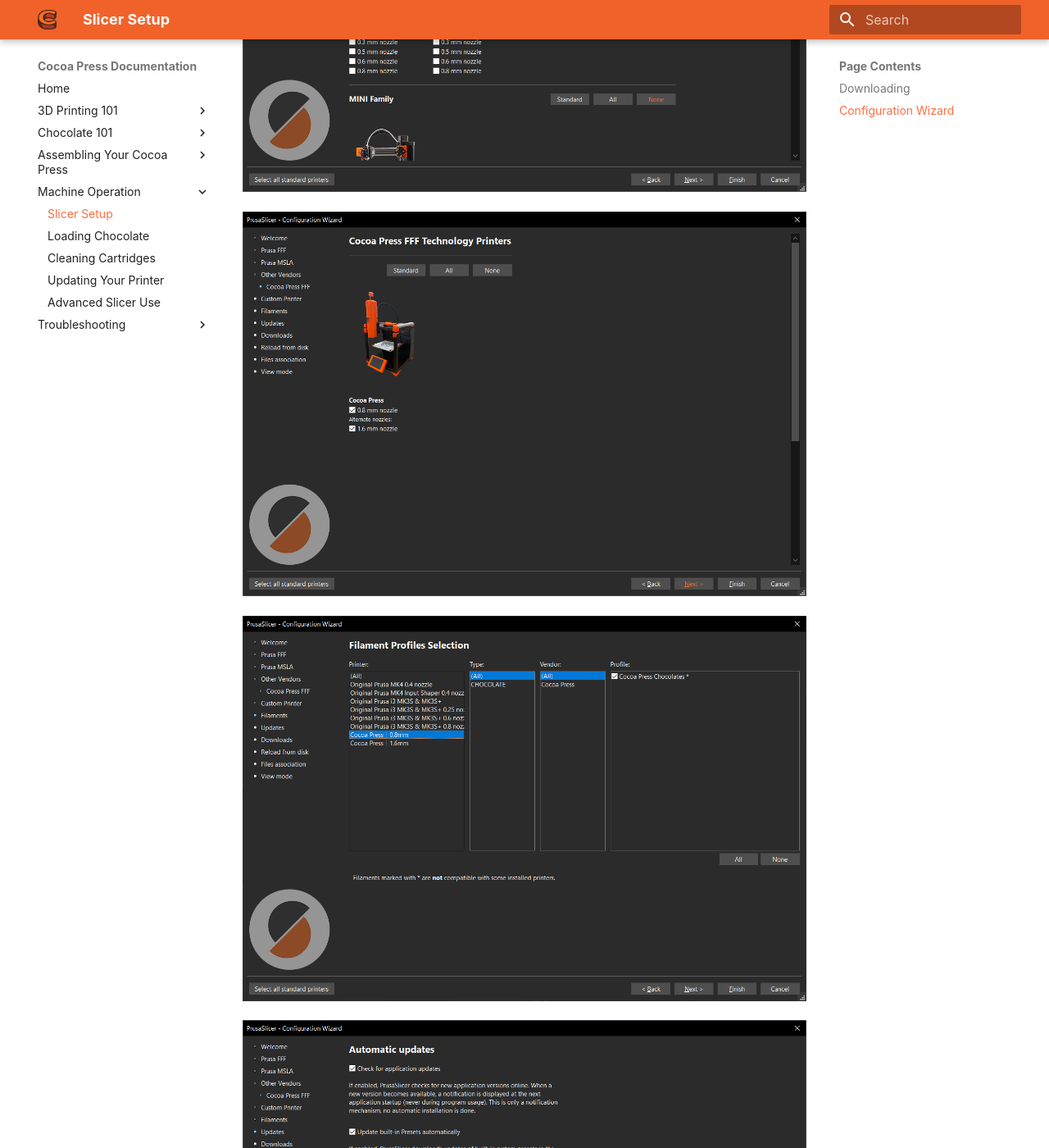
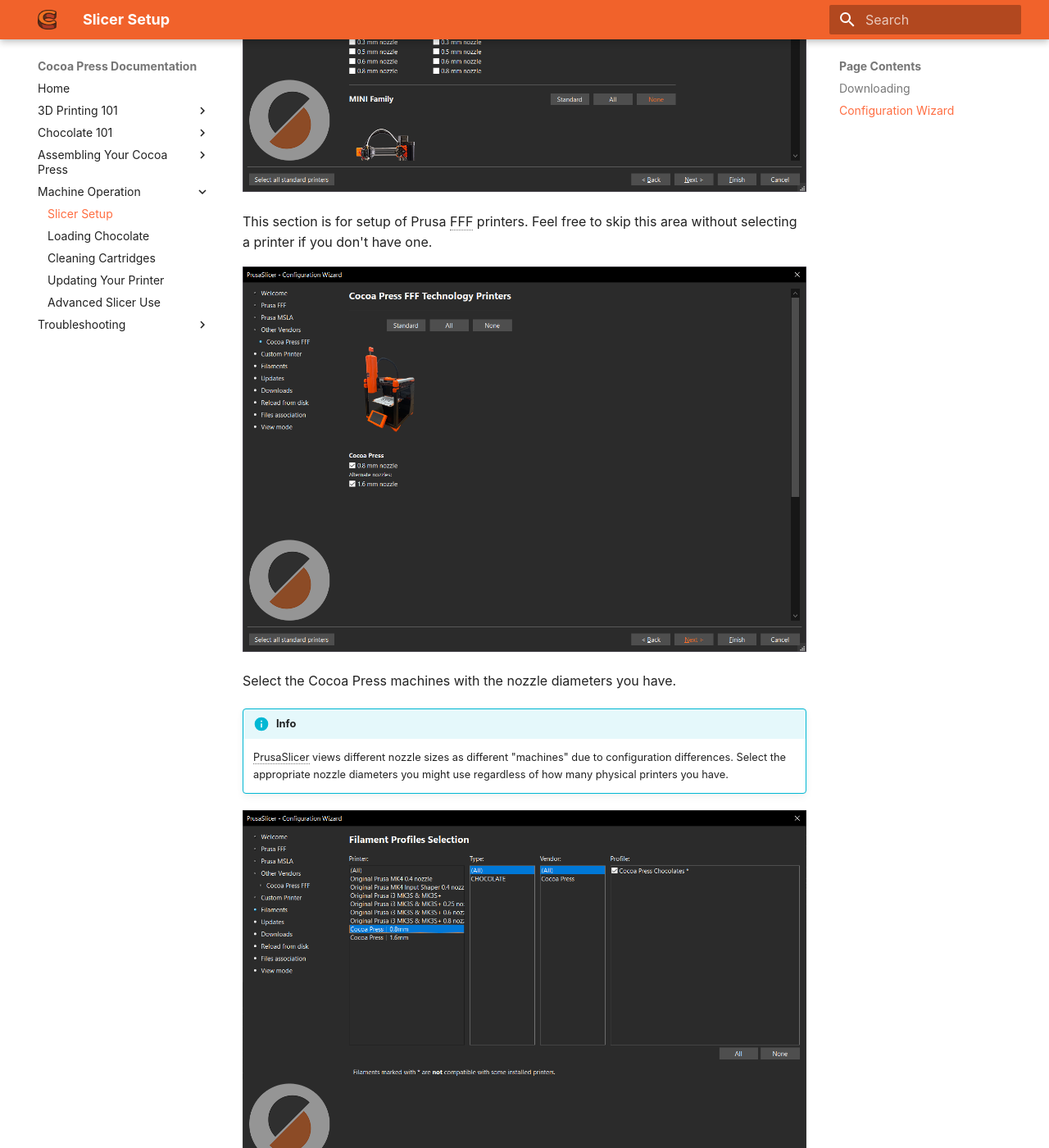
Before and after one commit to CocoaPress/docs, an MkDocs documentation site: the page built from docs/Printer/SlicerSetup.md, in a window 1280 px wide and 1400 px high, scrolled down 858 px. Shown: the whole window at 82% size. Built offline with MkDocs 1.6.1 and Material for MkDocs 9.7.7, drawn with Linux system fonts in a browser that asks for light colours; some web fonts are replaced; some of the changed text lies outside the part shown.

Commit message:
Added blurbs to the setup for the slicer.

```diff
--- a/docs/Printer/SlicerSetup.md
+++ b/docs/Printer/SlicerSetup.md
@@ -14,13 +14,26 @@
 
 ![](../img/printer/slicer/slicer_prusafff.png)
 
+This section is for setup of Prusa FFF printers.  Feel free to skip this area without selecting a printer if you don't have one.
+
 ![](../img/printer/slicer/fff_cocoapress.png)
+
+Select the Cocoa Press machines with the nozzle diameters you have.
+
+!!! info
+    PrusaSlicer views different nozzle sizes as different "machines" due to configuration differences.  Select the appropriate nozzle diameters you might use regardless of how many physical printers you have.
 
 ![](../img/printer/slicer/fff_filaments.png)
 
+Validate that your printer profiles include a "filament type" of "CHOCOLATE'.
+
 ![](../img/printer/slicer/slicer_autoupdate.png)
 
+It's *highly suggested* that PrusaSlicer's automatic configuration updates and application updates are enabled to ensure you get the latest Cocoa Press machine settings.
+
 ![](../img/printer/slicer/download_from_url.png)
+
+If you intend to download 3D models from Printables, this option allows you to click-to-open from the website to launch them directly into the slicer.
 
 ![](../img/printer/slicer/slicer_exportpath.png)
 
```
